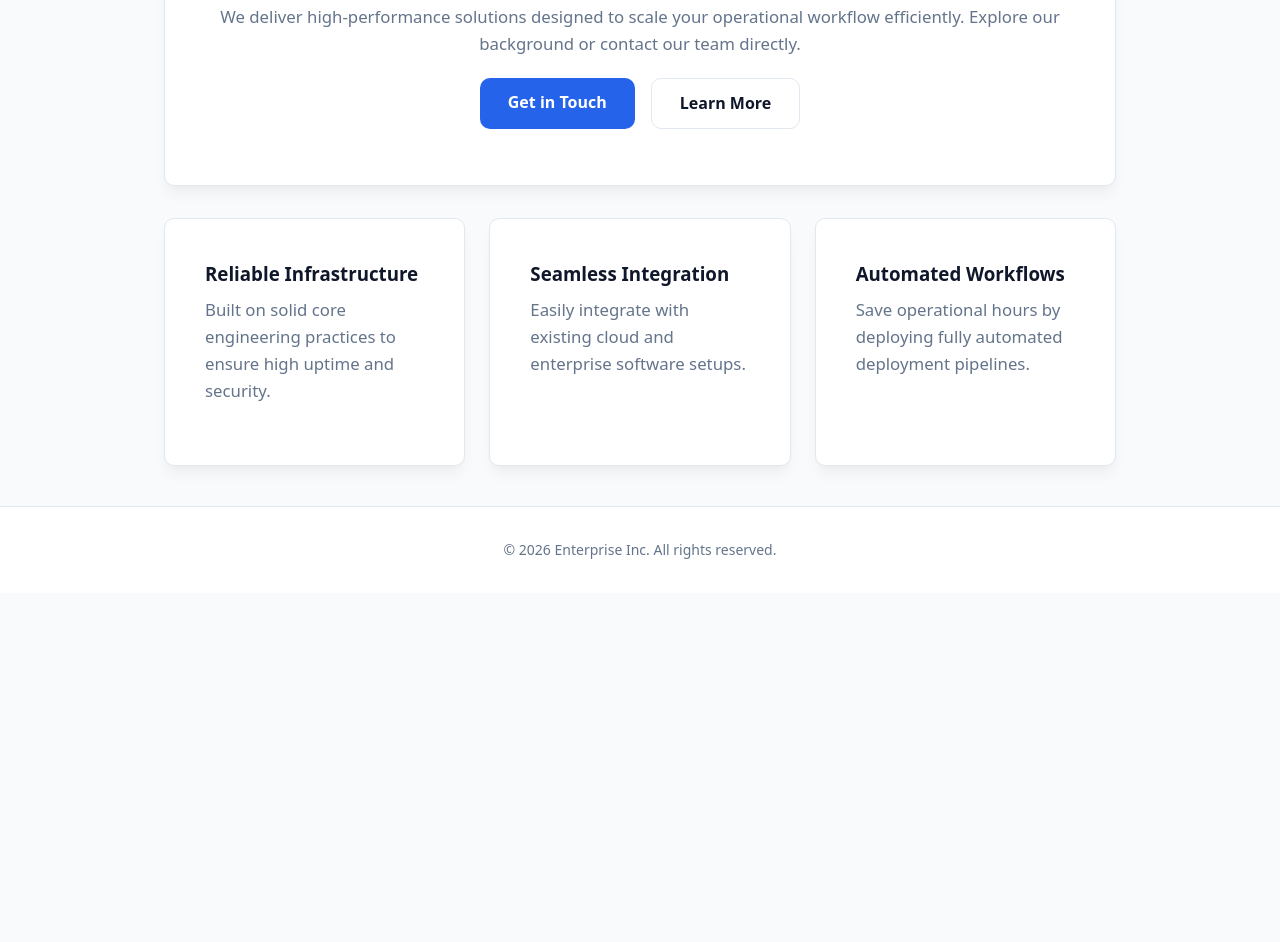
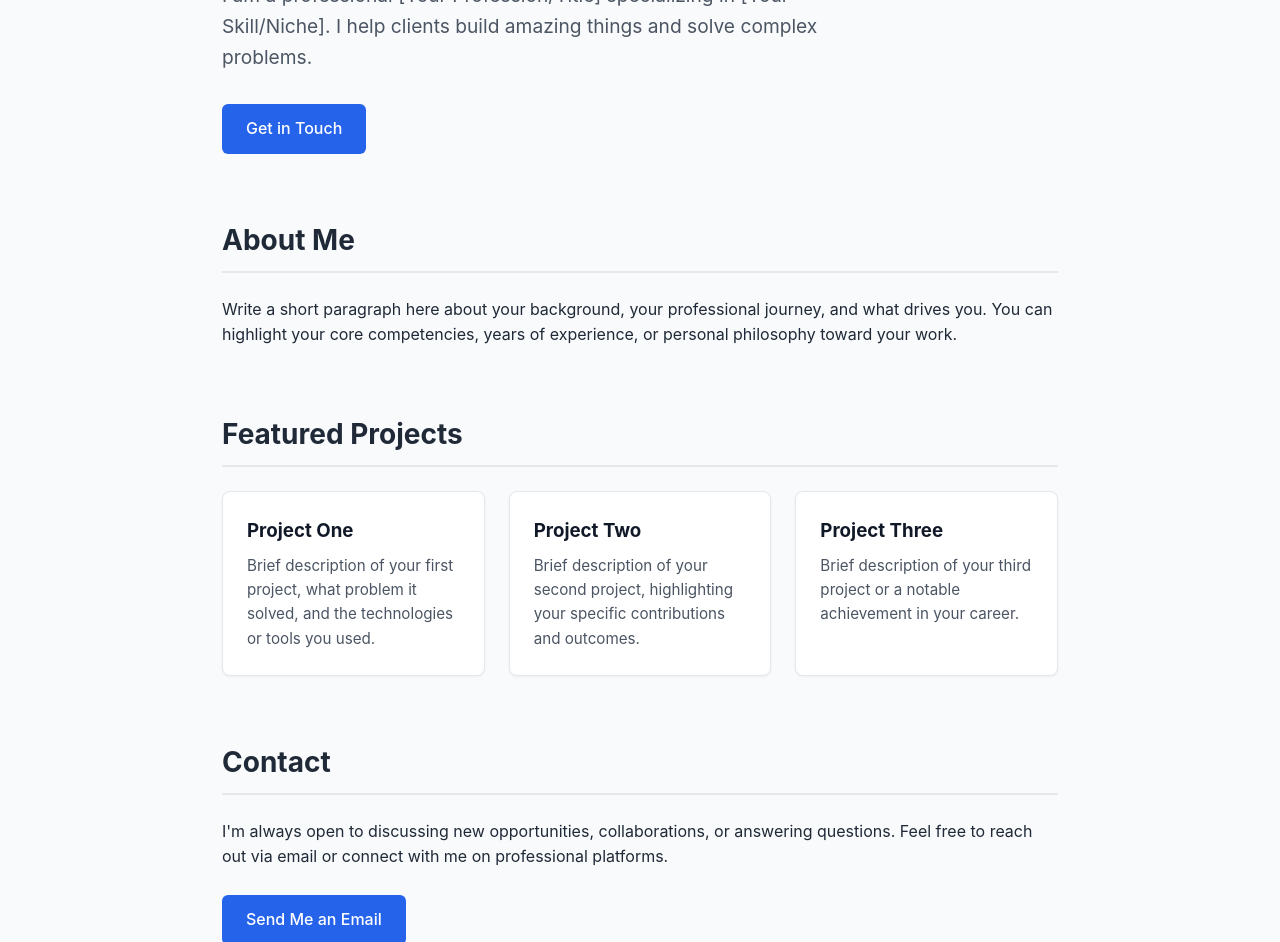
Before and after one commit to hotak1/hotak1.github.io, a plain HTML site: page index.html in a window 1280 px wide. Shown: the part 234-1176 px from the top of the page. Before the commit the page ends 827 px from the top, so only its background shows below. Drawn offline with Linux system fonts and the light colour scheme.

Commit message:
Update index.html

```diff
--- a/index.html
+++ b/index.html
@@ -3,52 +3,216 @@
 <head>
     <meta charset="UTF-8">
     <meta name="viewport" content="width=device-width, initial-scale=1.0">
-  <title>Home | Corporate Site</title>
-  <link rel="stylesheet" href="style.css">
+    <title>Your Name - Professional Portfolio</title>
+    <style>
+        :root {
+            --primary-color: #2563eb;
+            --text-color: #1f2937;
+            --bg-color: #f9fafb;
+            --card-bg: #ffffff;
+            --border-color: #e5e7eb;
+        }
+
+        * {
+            margin: 0;
+            padding: 0;
+            box-sizing: border-box;
+        }
+
+        body {
+            font-family: -apple-system, BlinkMacSystemFont, "Segoe UI", Roboto, Helvetica, Arial, sans-serif;
+            color: var(--text-color);
+            background-color: var(--bg-color);
+            line-height: 1.6;
+        }
+
+        header {
+            background: var(--card-bg);
+            border-bottom: 1px solid var(--border-color);
+            position: sticky;
+            top: 0;
+            z-index: 100;
+        }
+
+        .nav-container {
+            max-width: 900px;
+            margin: 0 auto;
+            padding: 1.2rem 2rem;
+            display: flex;
+            justify-content: space-between;
+            align-items: center;
+        }
+
+        .logo {
+            font-weight: 700;
+            font-size: 1.2rem;
+            color: var(--primary-color);
+        }
+
+        nav a {
+            margin-left: 1.5rem;
+            text-decoration: none;
+            color: var(--text-color);
+            font-weight: 500;
+            transition: color 0.2s;
+        }
+
+        nav a:hover {
+            color: var(--primary-color);
+        }
+
+        main {
+            max-width: 900px;
+            margin: 0 auto;
+            padding: 4rem 2rem;
+        }
+
+        section {
+            margin-bottom: 4rem;
+        }
+
+        .hero {
+            display: flex;
+            flex-direction: column;
+            align-items: flex-start;
+        }
+
+        .hero h1 {
+            font-size: 2.5rem;
+            margin-bottom: 1rem;
+            color: #111827;
+        }
+
+        .hero p {
+            font-size: 1.2rem;
+            color: #4b5563;
+            margin-bottom: 2rem;
+            max-width: 600px;
+        }
+
+        .btn {
+            display: inline-block;
+            background-color: var(--primary-color);
+            color: white;
+            padding: 0.75rem 1.5rem;
+            border-radius: 6px;
+            text-decoration: none;
+            font-weight: 500;
+            transition: opacity 0.2s;
+        }
+
+        .btn:hover {
+            opacity: 0.9;
+        }
+
+        h2 {
+            font-size: 1.75rem;
+            margin-bottom: 1.5rem;
+            border-bottom: 2px solid var(--border-color);
+            padding-bottom: 0.5rem;
+        }
+
+        .grid {
+            display: grid;
+            grid-template-columns: repeat(auto-fit, minmax(250px, 1fr));
+            gap: 1.5rem;
+        }
+
+        .card {
+            background: var(--card-bg);
+            border: 1px solid var(--border-color);
+            border-radius: 8px;
+            padding: 1.5rem;
+            box-shadow: 0 1px 3px rgba(0,0,0,0.05);
+        }
+
+        .card h3 {
+            margin-bottom: 0.5rem;
+            color: #111827;
+        }
+
+        .card p {
+            color: #4b5563;
+            font-size: 0.95rem;
+        }
+
+        footer {
+            text-align: center;
+            padding: 2rem;
+            border-top: 1px solid var(--border-color);
+            color: #6b7280;
+            font-size: 0.9rem;
+            background: var(--card-bg);
+        }
+
+        @media (max-width: 600px) {
+            .hero h1 {
+                font-size: 2rem;
+            }
+            .nav-container {
+                flex-direction: column;
+                gap: 1rem;
+            }
+            nav a {
+                margin: 0 0.75rem;
+            }
+        }
+    </style>
 </head>
 <body>
+
     <header>
-    <a href="index.html" class="logo">Enterprise</a>
-    <button class="mobile-toggle" id="mobile-toggle" aria-label="Toggle Navigation">
-      <span class="bar"></span>
-      <span class="bar"></span>
-      <span class="bar"></span>
-    </button>
-    <nav id="nav-menu">
-      <a href="index.html" class="active">Home</a>
-      <a href="about.html">About</a>
-      <a href="contact.html">Contact</a>
-      <a href="admin.html">Dashboard</a>
+        <div class="nav-container">
+            <div class="logo">Your Name</div>
+            <nav>
+                <a href="#about">About</a>
+                <a href="#projects">Projects</a>
+                <a href="#contact">Contact</a>
             </nav>
+        </div>
     </header>
 
     <main>
-    <section class="hero-card">
-      <h1>Welcome to Our Platform</h1>
-      <p>We deliver high-performance solutions designed to scale your operational workflow efficiently. Explore our background or contact our team directly.</p>
-      <div class="cta-group">
-        <a href="contact.html" class="btn btn-primary">Get in Touch</a>
-        <a href="about.html" class="btn btn-secondary">Learn More</a>
+        <section class="hero">
+            <h1>Hello, I'm Your Name</h1>
+            <p>I am a professional [Your Profession/Title] specializing in [Your Skill/Niche]. I help clients build amazing things and solve complex problems.</p>
+            <a href="#contact" class="btn">Get in Touch</a>
+        </section>
+
+        <section id="about">
+            <h2>About Me</h2>
+            <p>Write a short paragraph here about your background, your professional journey, and what drives you. You can highlight your core competencies, years of experience, or personal philosophy toward your work.</p>
+        </section>
+
+        <section id="projects">
+            <h2>Featured Projects</h2>
+            <div class="grid">
+                <div class="card">
+                    <h3>Project One</h3>
+                    <p>Brief description of your first project, what problem it solved, and the technologies or tools you used.</p>
+                </div>
+                <div class="card">
+                    <h3>Project Two</h3>
+                    <p>Brief description of your second project, highlighting your specific contributions and outcomes.</p>
+                </div>
+                <div class="card">
+                    <h3>Project Three</h3>
+                    <p>Brief description of your third project or a notable achievement in your career.</p>
+                </div>
             </div>
         </section>
 
-    <section class="features-grid">
-      <div class="card feature-item">
-        <h3>Reliable Infrastructure</h3>
-        <p>Built on solid core engineering practices to ensure high uptime and security.</p>
-      </div>
-      <div class="card feature-item">
-        <h3>Seamless Integration</h3>
-        <p>Easily integrate with existing cloud and enterprise software setups.</p>
-      </div>
-      <div class="card feature-item">
-        <h3>Automated Workflows</h3>
-        <p>Save operational hours by deploying fully automated deployment pipelines.</p>
-      </div>
+        <section id="contact">
+            <h2>Contact</h2>
+            <p>I'm always open to discussing new opportunities, collaborations, or answering questions. Feel free to reach out via email or connect with me on professional platforms.</p>
+            <br>
+            <a href="mailto:your.email@example.com" class="btn">Send Me an Email</a>
         </section>
     </main>
 
-  <footer>&copy; 2026 Enterprise Inc. All rights reserved.</footer>
-  <script src="script.js"></script>
+    <footer>
+        <p>&copy; 2026 Your Name. All rights reserved.</p>
+    </footer>
+
 </body>
 </html>
```
Lines whose indentation alone changed are shown as unchanged.
